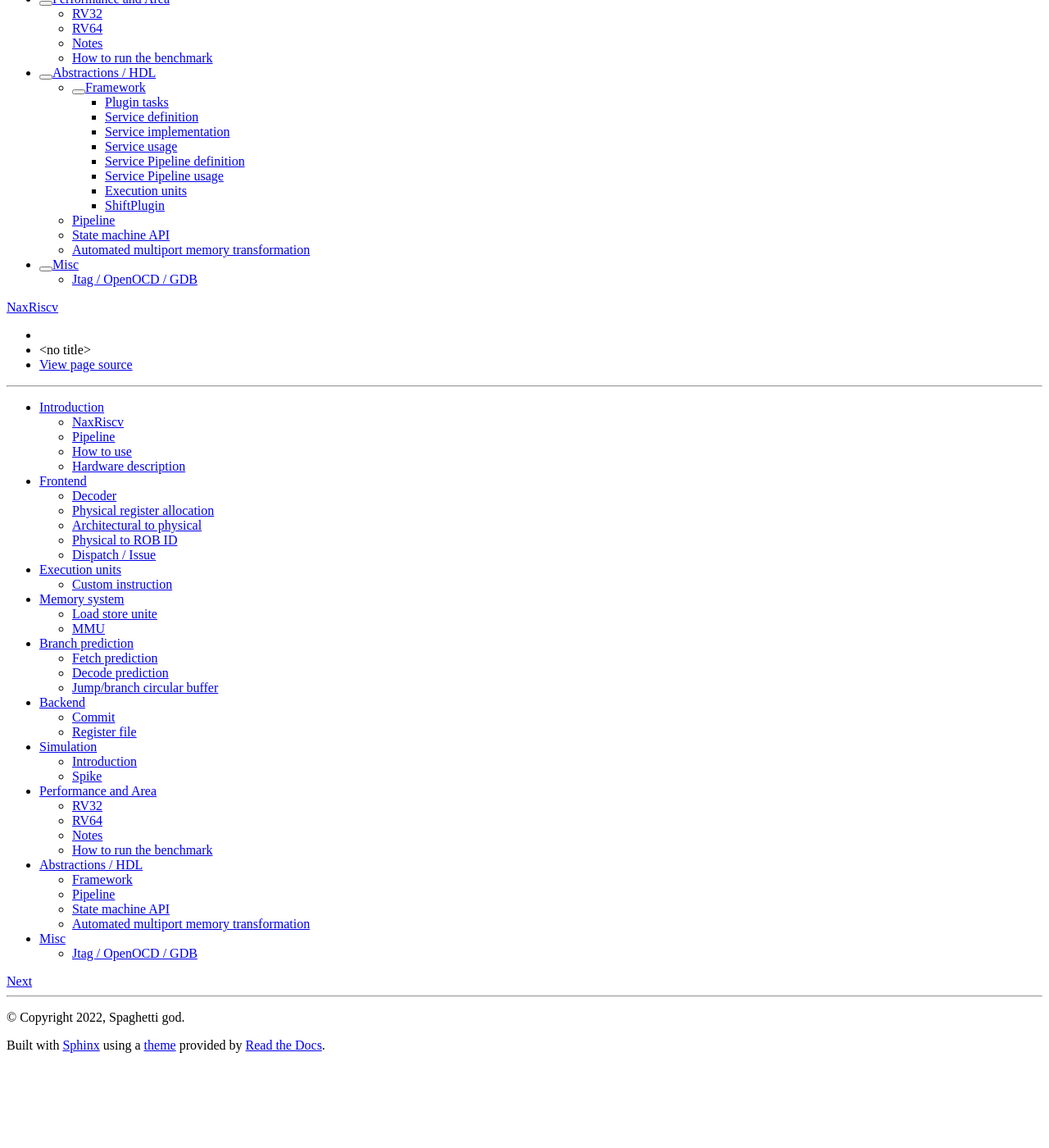
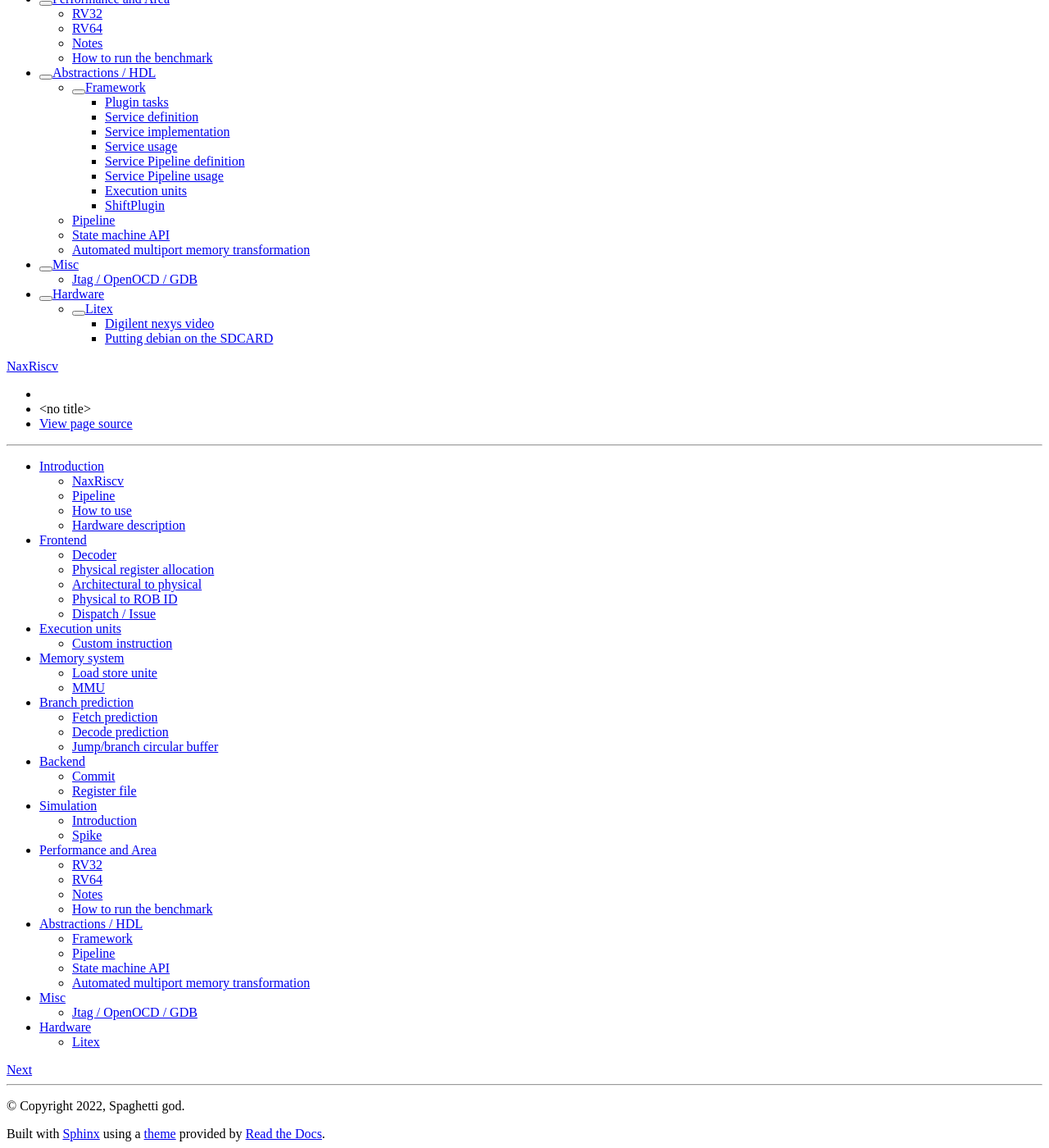
Before and after one commit to SpinalHDL/NaxRiscv-Rtd, a Sphinx documentation site: the page built from source/index.rst, in a window 1280 px wide and 1400 px high, scrolled down 721 px. Shown: the whole window at 82% size. Built offline with Sphinx 7.4.7 and the Read the Docs theme 2.0.0, drawn with Linux system fonts in a browser that asks for light colours; before the commit the page ends 2013 px from its top, so only the background shows below that; some of the changed lines change nothing that is shown.

Commit message:
Add hardware + litex + debian doc

```diff
--- /dev/null
+++ b/source/NaxRiscv/hardware/index.rst
@@ -0,0 +1,85 @@
+.. role:: raw-html-m2r(raw)
+   :format: html
+
+
+======================================
+Hardware
+======================================
+
+
+Litex
+=========================
+
+NaxRiscv is ported on Litex :
+
+
+Digilent nexys video
+---------------------------
+
+Once Litex is installed, you can generate and load the Digilent nexys video bitstream via for instance :
+
+.. code:: bash
+
+    # RV64IMAFDCSU config, enough to run linux
+    python3 -m litex_boards.targets.digilent_nexys_video --cpu-type=naxriscv  --with-video-framebuffer --with-spi-sdcard --with-ethernet --xlen=64 --scala-args='rvc=true,rvf=true,rvd=true' --build --load
+
+
+Putting debian on the SDCARD
+------------------------------------------------------
+
+.. code:: bash
+
+    export SDCARD=/dev/???
+    (
+    echo o
+    echo n
+    echo p
+    echo 1
+    echo
+    echo +500M
+    echo y
+    echo n
+    echo p
+    echo 2
+    echo
+    echo +5G
+    echo y
+    echo t
+    echo 1
+    echo b
+    echo p
+    echo w
+    ) | sudo fdisk $SDCARD
+
+    sudo mkdosfs ${SDCARD}1
+    sudo mkfs -t ext4 ${SDCARD}2
+
+
+
+You need now to download part1 and part2 from https://drive.google.com/drive/folders/1OWY_NtJYWXd3oT8A3Zujef4eJwZFP_Yh?usp=sharing
+and extract them to ${SDCARD}1 and ${SDCARD}2
+
+.. code:: bash
+
+    # Download images from https://drive.google.com/drive/folders/1OWY_NtJYWXd3oT8A3Zujef4eJwZFP_Yh?usp=sharing
+    mkdir mnt
+
+    sudo mount ${SDCARD}1
+    tar -xf part1.tar.gz -C mnt
+    sudo umount mnt
+
+    sudo mount ${SDCARD}2
+    sudo tar -xf part2.tar.gz -C mnt
+    sudo umount mnt
+
+Note that the DTB was generated for the digilent nexys video with :
+python3 -m litex_boards.targets.digilent_nexys_video --cpu-type=naxriscv  --with-video-framebuffer --with-spi-sdcard --with-ethernet --xlen=64 --scala-args='rvc=true,rvf=true,rvd=true' --build --load
+
+Then all should be good. You can login with user "root" password "root". You can also connect via SSH to root.
+
+The bottleneck of the system is by far accessing the spi-sdcard. (500 KB/s read speed), so, things take time the first time you run them. Then it is much faster (linux cached stuff).
+
+The Debian chroot (part2) was generated by following https://wiki.debian.org/RISC-V#Creating_a_riscv64_chroot and https://github.com/tongchen126/Boot-Debian-On-Litex-Rocket/blob/main/README.md#step3-build-debian-rootfs.
+Also, it was generated inside QEMU, using https://github.com/esmil/riscv-linux "make sid"
+
+You can also find the dts and linux .config on the google drive link. The .config came mostly from https://github.com/esmil/riscv-linux#kernel with a few additions, especialy, adding the litex drivers. The kernel was https://github.com/litex-hub/linux commit 53b46d10f9a438a29c061cac05fb250568d1d21b.
--- a/source/index.rst
+++ b/source/index.rst
@@ -17,3 +17,4 @@
    NaxRiscv/performance/index
    NaxRiscv/abstraction/index
    NaxRiscv/misc/index
+   NaxRiscv/hardware/index
```
